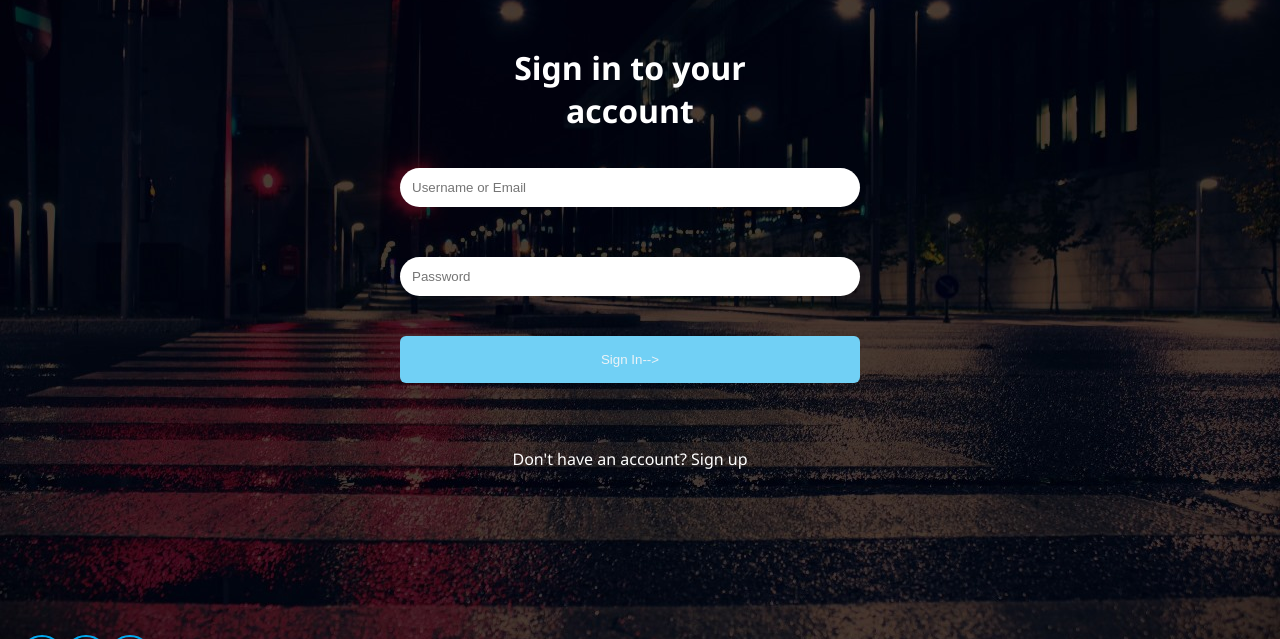
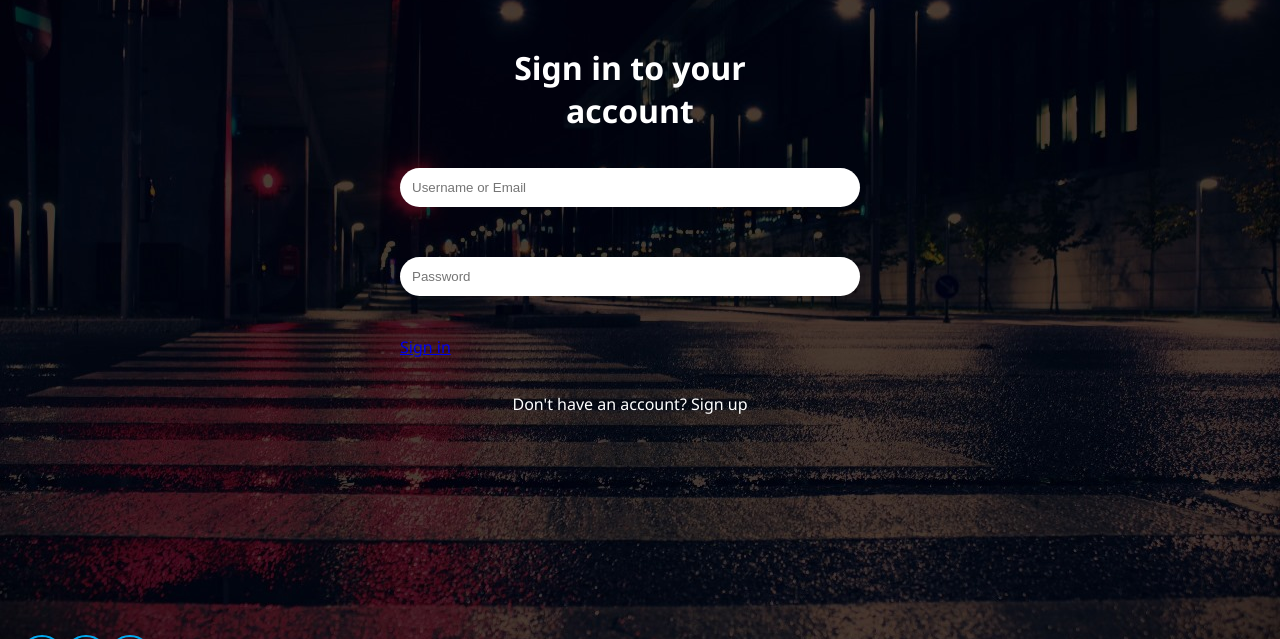
Before and after one commit to Walkerhari/accident.github.io, a Flask app: template templates/RTMS1.html in a window 1280 px wide. Shown: the part 101-740 px from the top of the page. Run offline with Flask 3, Linux system fonts and the light colour scheme; the template is opened without the code that fills it, so the values that code supplies are empty.

Commit message:
Update RTMS1.html

```diff
--- a/templates/RTMS1.html
+++ b/templates/RTMS1.html
@@ -20,8 +20,8 @@
                     <input type="password" id="password" name="password" placeholder="Password" required>
                     <span class="error-message" id="password-error"></span>
                 </div>
-                <div class="form-group">
-                    <button type="button" onclick="handleSignIn()">Sign In--></button>
+                <div class="btn-box">
+                    <a href="http://127.0.0.1:5000">Sign in</a>
                 </div>
             </form>
         </div>
```
